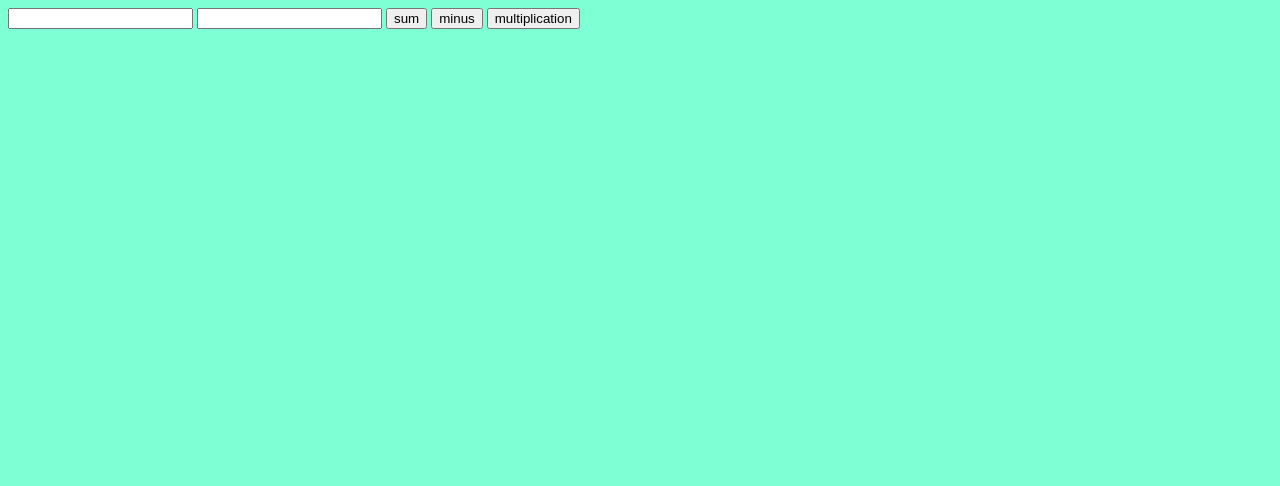
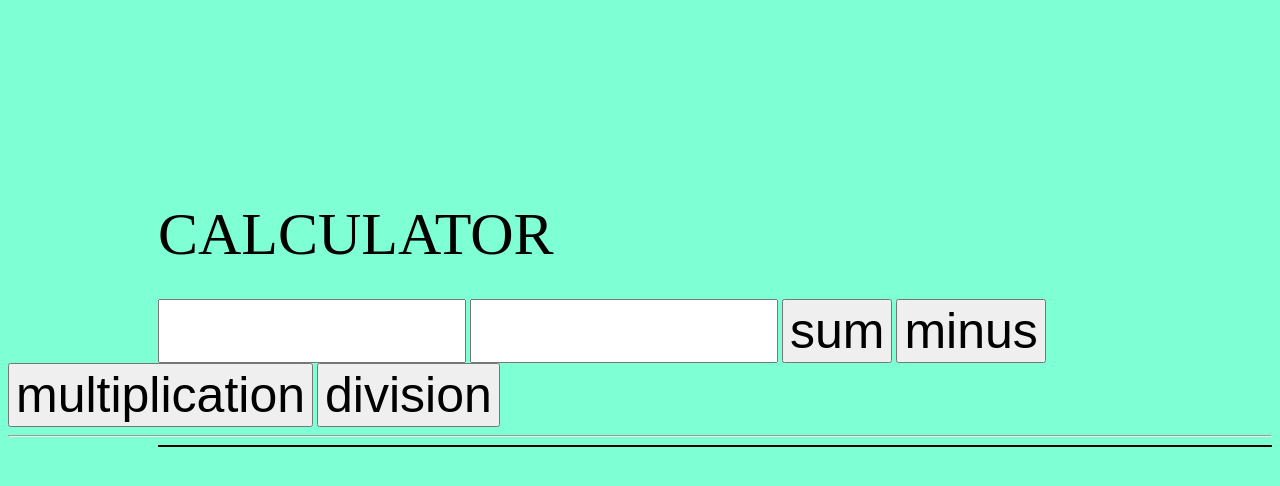
Before and after one commit to AlakbarovaLeyli/CALCULATOR, a plain HTML site: page index.html in a window 1280 px wide. Drawn offline with Linux system fonts and the light colour scheme.

Commit message:
Add files via upload

```diff
--- a/index.html
+++ b/index.html
@@ -7,6 +7,8 @@
     <link rel="stylesheet" href="style.css">
 </head>
 <body>
+    <div class="head">CALCULATOR</div>
+
     <div id="calculator">
 
         <input id="first_element" type="text">
@@ -15,10 +17,9 @@
         <input id="sum_button" value="sum" type="button">
         <input id="sum_button_minus" value="minus" type="button">
         <input id="mult_button" value="multiplication" type="button">
-
+        <input id="division_button" value="division" type="button"><hr>
         <div id="result"></div>
     </div>
-
 
 
     <script src="main.js"></script>
--- a/main.js
+++ b/main.js
@@ -17,3 +17,8 @@ document.getElementById('mult_button').addEventListener('click' , ()=>{
     var b = document.getElementById('second_element').value;
     document.getElementById("result").innerText=parseInt(a)*parseInt(b)
 })
+document.getElementById('division_button').addEventListener('click' , ()=>{
+    var a = document.getElementById('first_element').value;
+    var b = document.getElementById('second_element').value;
+    document.getElementById("result").innerText=parseInt(a)/parseInt(b)
+})
--- a/style.css
+++ b/style.css
@@ -3,7 +3,40 @@ body{
 }
 #sum_button{
     cursor: pointer;
+    font-size: 50px;
 }
 #sum_button_minus{
     cursor: pointer;
+    font-size: 50px;
 }
+#mult_button{
+    cursor: pointer;
+    font-size: 50px;
+
+}
+#division_button{
+    cursor: pointer;
+    font-size: 50px;
+}
+#first_element{
+    width: 300px;
+    font-size: 50px;
+    margin-left: 150px;
+    margin-top: 30px;
+
+}
+#second_element{
+    width: 300px;
+    font-size: 50px;
+}
+.head{
+    font-size: 60px;
+    margin-left: 150px;
+    margin-top: 200px;
+}
+#result{
+    font-size: 50px;
+    margin-left: 150px;
+    border: 1px solid black;
+
+}
```
